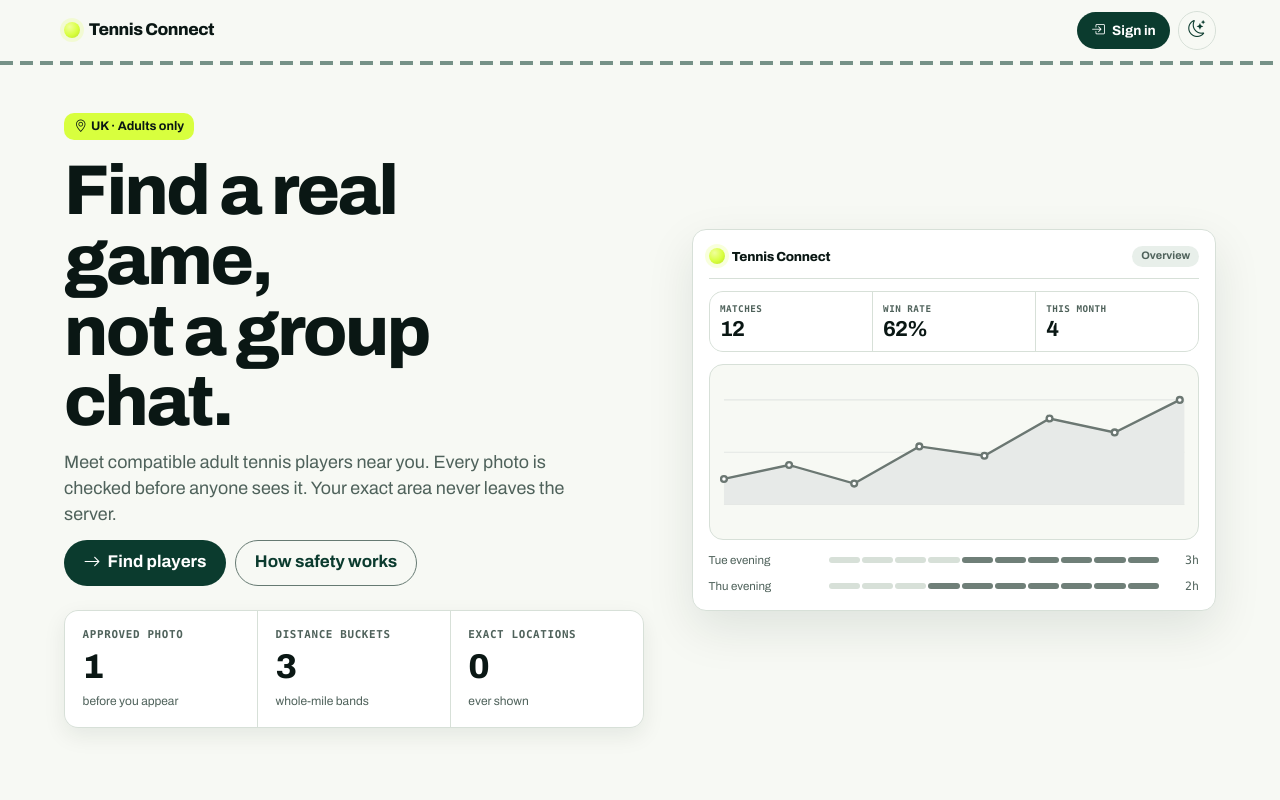
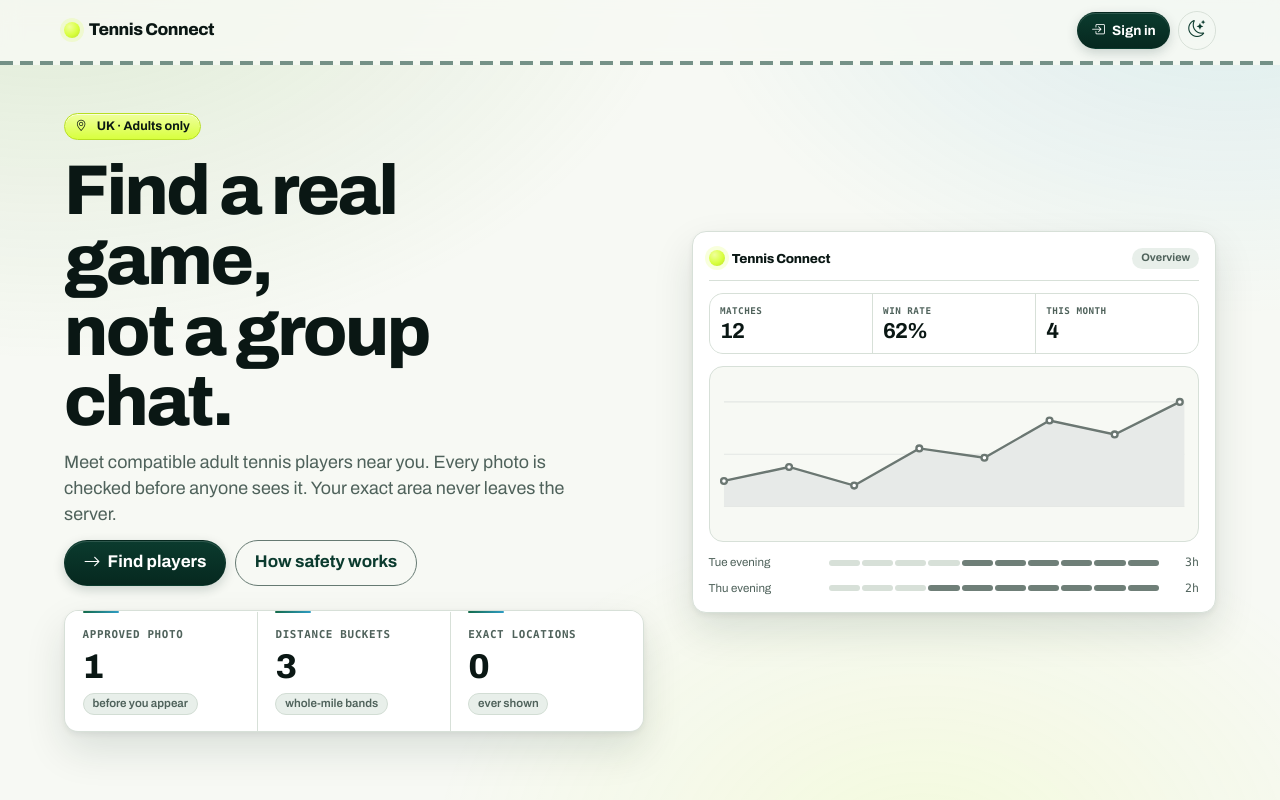
Before and after one commit to Archbaer/tennisConnect, a SvelteKit app in the folder web/: page / in a window 1280 px wide. Shown: the top 800 px of the page. Built offline with nearby package versions, Linux system fonts and the light colour scheme; no server answers.

Commit message:
feat(web): add layered depth to shared design tokens
Add elevation, tinted background glows, refined chips, KPI pills, gradient trackers, row states and richer dark surfaces.

```diff
--- a/web/src/app.css
+++ b/web/src/app.css
@@ -12,33 +12,63 @@
   --grass: #6fa84a;
   --paper: #f7f9f4;
   --surface: #ffffff;
+  --surface-top: #ffffff;
+  --surface-2: #fbfdf9;
   --surface-hover: #eef4ef;
   --ink: #0a1714;
   --muted: #4f625b;
   --line: #d7e0d8;
+  --line-strong: #c3d0c7;
   --control-border: #667a72;
   --chip-bg: #e8efea;
   --chip-ink: #0a1714;
+  --chip-line: #d2ddd4;
   --success: #17663f;
   --success-bg: #e2f2e8;
+  --success-line: #b9dcc7;
   --danger: #8f3b24;
   --danger-bg: #f7e3dd;
+  --danger-line: #e7c3b8;
   --danger-surface: #fbefeb;
   --info-surface: #e8f4f6;
   --info-ink: #0b3b2e;
+  --info-line: #c2dfe6;
   --media-bg: #e5ebe6;
-  --header-bg: rgb(247 249 244 / 94%);
-  --tab-bg: rgb(255 255 255 / 96%);
+  --header-bg: rgb(247 249 244 / 84%);
+  --tab-bg: rgb(255 255 255 / 86%);
   --tab-active-bg: #eef4ef;
+  --sidebar-bg: rgb(250 252 248 / 72%);
+  --backdrop: rgb(6 40 31 / 55%);
   --font-mono: ui-monospace, SFMono-Regular, Menlo, Consolas, monospace;
   --radius: 28px;
   --radius-control: 14px;
   --radius-chip: 10px;
-  --shadow: 0 18px 48px rgb(6 40 31 / 10%);
-  --shadow-small: 0 8px 22px rgb(6 40 31 / 8%);
+  --highlight: rgb(255 255 255 / 92%);
+  --glow-1: rgb(111 168 74 / 20%);
+  --glow-2: rgb(46 156 196 / 15%);
+  --glow-3: rgb(216 255 62 / 13%);
+  --tc-shadow-1: 0 1px 2px rgb(6 40 31 / 5%), 0 7px 18px rgb(6 40 31 / 7%);
+  --tc-shadow-2: 0 2px 6px rgb(6 40 31 / 7%), 0 18px 40px rgb(6 40 31 / 12%);
+  --tc-shadow-3: 0 8px 20px rgb(6 40 31 / 11%), 0 38px 84px rgb(6 40 31 / 24%);
+  --card-highlight: inset 0 1px 0 var(--highlight);
+  --shadow: var(--tc-shadow-2);
+  --shadow-small: var(--tc-shadow-1);
+  --nav-active-from: #146b4a;
+  --nav-active-to: #0b3b2e;
+  --nav-glow: rgb(11 59 46 / 26%);
+  --ball-glow: rgb(216 255 62 / 34%);
+  --focus-glow: rgb(46 156 196 / 24%);
+  --header-shadow: 0 8px 24px rgb(6 40 31 / 4%);
   --chart-fill: #e7eae8;
+  --chart-fill-start: #6b7772;
   --chart-line: #6b7772;
+  --chart-line-start: #7c8a84;
+  --chart-line-end: #146b4a;
+  --chart-glow: rgb(20 107 74 / 18%);
   --chart-grid: #e3e7e4;
+  --tracker-track: #e1e7e2;
+  --tracker-from: #146b4a;
+  --tracker-to: #6fa84a;
   --tracker-progress: #6f7f78;
 
   --bs-primary: #0b3b2e;
@@ -76,7 +106,12 @@ body {
   margin: 0;
   min-width: 320px;
   min-height: 100dvh;
-  background: var(--paper);
+  background:
+    radial-gradient(ellipse 60rem 42rem at 4% -12%, var(--glow-1), transparent 68%),
+    radial-gradient(ellipse 52rem 36rem at 96% -8%, var(--glow-2), transparent 66%),
+    radial-gradient(ellipse 44rem 32rem at 72% 108%, var(--glow-3), transparent 70%),
+    var(--paper);
+  background-attachment: fixed;
   color: var(--ink);
   font-size: 17px;
   line-height: 1.45;
@@ -127,6 +162,7 @@ a:hover {
 :focus-visible {
   outline: 3px solid var(--sky);
   outline-offset: 2px;
+  box-shadow: 0 0 0 6px var(--focus-glow);
 }
 
 h1,
@@ -236,24 +272,26 @@ small,
 
 .surface,
 .sheet-card {
-  background: var(--surface);
+  background: linear-gradient(180deg, var(--surface-top), var(--surface) 72%);
   border: 1px solid var(--line);
   border-radius: var(--radius-control);
-  box-shadow: var(--shadow-small);
+  box-shadow: var(--card-highlight), var(--tc-shadow-2);
   padding: 1.25rem;
 }
 
 .card {
-  background: var(--surface);
+  background: linear-gradient(180deg, var(--surface-top), var(--surface) 72%);
   border: 1px solid var(--line);
   border-radius: var(--radius-control);
-  box-shadow: var(--shadow-small);
+  box-shadow: var(--card-highlight), var(--tc-shadow-1);
   padding: 1rem;
-  transition: box-shadow 180ms ease;
+  transition: transform 180ms ease, box-shadow 180ms ease, border-color 180ms ease;
 }
 
 .card:hover {
-  box-shadow: var(--shadow);
+  transform: translateY(-2px);
+  border-color: var(--line-strong);
+  box-shadow: var(--card-highlight), var(--tc-shadow-2);
 }
 
 .grid {
@@ -324,28 +362,30 @@ button,
   padding: 0.62rem 1.15rem;
   border: 1px solid transparent;
   border-radius: 999px;
-  background: var(--court);
+  background: linear-gradient(180deg, var(--court), var(--court-deep));
   color: white;
   font: inherit;
   font-weight: 700;
   text-decoration: none;
   cursor: pointer;
-  transition: transform 140ms ease, background 140ms ease, box-shadow 140ms ease;
+  box-shadow: inset 0 1px 0 rgb(255 255 255 / 14%), 0 4px 12px rgb(6 40 31 / 18%);
+  transition: transform 160ms ease, background 160ms ease, box-shadow 160ms ease, border-color 160ms ease;
 }
 
 button:hover,
 .button:hover,
 .btn:hover {
-  background: var(--court-deep);
+  background: linear-gradient(180deg, var(--court-deep), var(--court-deep));
   color: white;
-  transform: translateY(-1px);
-  box-shadow: 0 8px 18px rgb(6 38 45 / 18%);
+  transform: translateY(-2px);
+  box-shadow: inset 0 1px 0 rgb(255 255 255 / 16%), 0 10px 24px rgb(6 40 31 / 24%);
 }
 
 button:active,
 .button:active,
 .btn:active {
   transform: translateY(0);
+  box-shadow: inset 0 1px 3px rgb(0 0 0 / 22%), 0 3px 8px rgb(6 40 31 / 16%);
 }
 
 button.secondary,
@@ -354,6 +394,7 @@ button.secondary,
   background: transparent;
   color: var(--court);
   border-color: var(--control-border);
+  box-shadow: none;
 }
 
 button.secondary:hover,
@@ -361,19 +402,20 @@ button.secondary:hover,
 .btn-outline-primary:hover {
   background: var(--court);
   color: white;
+  box-shadow: var(--tc-shadow-1);
 }
 
 button.danger,
 .button.danger,
 .btn-danger {
-  background: var(--clay);
+  background: linear-gradient(180deg, var(--clay), var(--clay-deep));
   color: white;
 }
 
 button.danger:hover,
 .button.danger:hover,
 .btn-danger:hover {
-  background: var(--clay-deep);
+  background: linear-gradient(180deg, var(--clay-deep), var(--clay-deep));
 }
 
 button.ghost,
@@ -410,6 +452,7 @@ button:disabled,
   background: transparent;
   color: var(--court);
   border-color: var(--control-border);
+  box-shadow: none;
   --bs-btn-color: var(--court);
   --bs-btn-border-color: var(--control-border);
   --bs-btn-hover-bg: var(--court);
@@ -420,23 +463,27 @@ button:disabled,
 .btn-outline-secondary:hover {
   background: var(--court);
   color: white;
+  box-shadow: var(--tc-shadow-1);
 }
 
 .btn-outline-danger {
   background: transparent;
   color: var(--danger);
   border-color: var(--clay);
+  box-shadow: none;
 }
 
 .btn-outline-danger:hover {
   background: var(--clay);
   color: white;
+  box-shadow: var(--tc-shadow-1);
 }
 
 .btn-outline-light {
   background: transparent;
   color: white;
   border-color: rgb(255 255 255 / 55%);
+  box-shadow: none;
 }
 
 .btn-outline-light:hover {
@@ -460,62 +507,94 @@ button:disabled,
   border-radius: 999px;
   background: rgb(6 40 31 / 78%);
   color: white;
+  box-shadow: inset 0 1px 0 rgb(255 255 255 / 20%), 0 6px 16px rgb(6 40 31 / 20%);
   backdrop-filter: blur(8px);
+  transition: transform 160ms ease, background 160ms ease, box-shadow 160ms ease;
 }
 
 .icon-button:hover {
   background: var(--court-deep);
   color: white;
-  transform: none;
+  transform: translateY(-1px);
+  box-shadow: inset 0 1px 0 rgb(255 255 255 / 24%), 0 10px 22px rgb(6 40 31 / 28%);
 }
 
 .icon-button.dark {
   border-color: var(--line);
-  background: var(--surface);
+  background: linear-gradient(180deg, var(--surface-top), var(--surface));
   color: var(--court);
+  box-shadow: var(--card-highlight), var(--tc-shadow-1);
 }
 
 .icon-button.dark:hover {
   background: var(--court);
   color: white;
+  box-shadow: inset 0 1px 0 rgb(255 255 255 / 16%), var(--tc-shadow-2);
 }
 
 .chip {
   display: inline-flex;
   align-items: center;
+  gap: 0.38rem;
   min-height: 1.7rem;
-  padding: 0.15rem 0.65rem;
-  border-radius: var(--radius-chip);
+  padding: 0.18rem 0.65rem;
+  border: 1px solid var(--chip-line);
+  border-radius: 999px;
   background: var(--chip-bg);
   color: var(--chip-ink);
   font-size: 0.78rem;
   font-weight: 700;
+  line-height: 1.15;
+}
+
+.chip::before {
+  content: '';
+  flex: 0 0 auto;
+  width: 0.4rem;
+  height: 0.4rem;
+  border-radius: 50%;
+  background: currentColor;
+  opacity: 0.72;
+}
+
+.chip:has(i)::before {
+  display: none;
+}
+
+.chip .bi {
+  font-size: 0.9em;
 }
 
 .chip.alert,
 .chip.danger {
+  border-color: var(--danger-line);
   background: var(--danger-bg);
   color: var(--danger);
 }
 
 .chip.success {
+  border-color: var(--success-line);
   background: var(--success-bg);
   color: var(--success);
 }
 
 .chip.info {
+  border-color: var(--info-line);
   background: var(--info-surface);
   color: var(--info-ink);
 }
 
 .chip.optic {
-  background: var(--ball);
+  border-color: var(--ball-deep);
+  background: linear-gradient(180deg, #efff9e, var(--ball));
   color: #0a1714;
+  box-shadow: inset 0 1px 0 rgb(255 255 255 / 65%);
 }
 
 .alert-box {
   border-left: 5px solid var(--clay);
   background: var(--danger-surface);
+  box-shadow: inset 0 1px 0 var(--highlight);
   padding: 0.95rem 1rem;
   border-radius: 0 var(--radius-control) var(--radius-control) 0;
 }
@@ -523,6 +602,7 @@ button:disabled,
 .notice {
   border-left: 5px solid var(--court-light);
   background: var(--info-surface);
+  box-shadow: inset 0 1px 0 var(--highlight);
   color: var(--info-ink);
   padding: 0.95rem 1rem;
   border-radius: 0 var(--radius-control) var(--radius-control) 0;
@@ -536,7 +616,7 @@ button:disabled,
   border: 1px solid var(--line);
   border-radius: var(--radius-control);
   background: var(--line);
-  box-shadow: var(--shadow-small);
+  box-shadow: var(--card-highlight), var(--tc-shadow-2);
 }
 
 .kpi-strip.two {
@@ -548,9 +628,22 @@ button:disabled,
 }
 
 .kpi {
+  position: relative;
   min-width: 0;
   padding: 1rem 1.1rem;
-  background: var(--surface);
+  background: linear-gradient(180deg, var(--surface-top), var(--surface) 78%);
+  box-shadow: inset 0 1px 0 var(--highlight);
+}
+
+.kpi::before {
+  content: '';
+  position: absolute;
+  top: 0;
+  left: 1.1rem;
+  width: 2.25rem;
+  height: 2px;
+  border-radius: 999px;
+  background: linear-gradient(90deg, var(--court-light), var(--sky));
 }
 
 .kpi-label {
@@ -567,6 +660,7 @@ button:disabled,
   margin: 0;
   font-size: clamp(1.55rem, 3vw, 2.15rem);
   font-weight: 800;
+  font-variant-numeric: tabular-nums;
   letter-spacing: -0.04em;
   line-height: 1;
   overflow-wrap: anywhere;
@@ -584,36 +678,49 @@ button:disabled,
 }
 
 .kpi-delta {
-  display: flex;
+  display: inline-flex;
   align-items: center;
-  gap: 0.25rem;
+  gap: 0.3rem;
+  max-width: 100%;
   margin: 0.55rem 0 0;
+  padding: 0.18rem 0.55rem;
+  border: 1px solid var(--chip-line);
+  border-radius: 999px;
+  background: var(--chip-bg);
   color: var(--muted);
-  font-size: 0.75rem;
+  font-size: 0.72rem;
+  font-weight: 600;
+  line-height: 1.2;
 }
 
 .kpi-delta.up {
+  border-color: var(--success-line);
+  background: var(--success-bg);
   color: var(--success);
 }
 
 .kpi-delta.down {
+  border-color: var(--danger-line);
+  background: var(--danger-bg);
   color: var(--danger);
 }
 
 .segmented {
   display: flex;
-  gap: 2px;
-  height: 6px;
+  gap: 3px;
+  height: 7px;
+  border-radius: 999px;
 }
 
 .segment {
   flex: 1;
   border-radius: 999px;
-  background: var(--line);
+  background: var(--tracker-track);
 }
 
 .segment.on {
-  background: var(--tracker-progress);
+  background: linear-gradient(90deg, var(--tracker-from), var(--tracker-to));
+  box-shadow: inset 0 1px 0 rgb(255 255 255 / 28%);
 }
 
 .kpi .segmented {
@@ -650,21 +757,21 @@ progress.progress-track {
   overflow: hidden;
   border: 0;
   border-radius: 999px;
-  background: var(--line);
+  background: var(--tracker-track);
   appearance: none;
 }
 
 progress.progress-track::-webkit-progress-bar {
-  background: var(--line);
+  background: var(--tracker-track);
 }
 
 progress.progress-track::-webkit-progress-value {
-  background: var(--tracker-progress);
+  background: linear-gradient(90deg, var(--tracker-from), var(--tracker-to));
   border-radius: 999px;
 }
 
 progress.progress-track::-moz-progress-bar {
-  background: var(--tracker-progress);
+  background: linear-gradient(90deg, var(--tracker-from), var(--tracker-to));
   border-radius: 999px;
 }
 
@@ -697,6 +804,24 @@ progress.progress-track::-moz-progress-bar {
   vertical-align: middle;
 }
 
+.data-table tbody tr {
+  transition: background 160ms ease, box-shadow 160ms ease;
+}
+
+.data-table tbody tr:hover,
+.data-table tbody tr:focus-within {
+  background: var(--surface-hover);
+}
+
+.data-table tbody tr.new-match {
+  background: linear-gradient(90deg, rgb(216 255 62 / 10%), transparent 58%);
+}
+
+.data-table tbody tr.new-match:hover,
+.data-table tbody tr.new-match:focus-within {
+  background: linear-gradient(90deg, rgb(216 255 62 / 16%), var(--surface-hover) 68%);
+}
+
 .data-table tbody tr:last-child td {
   border-bottom: 0;
 }
@@ -716,12 +841,15 @@ progress.progress-track::-moz-progress-bar {
   border-radius: 999px;
   color: var(--muted);
   text-decoration: none;
+  transition: transform 160ms ease, border-color 160ms ease, background 160ms ease, color 160ms ease;
 }
 
 .row-action:hover {
   border-color: var(--line);
-  background: var(--paper);
+  background: var(--surface);
   color: var(--court);
+  transform: translateY(-1px);
+  box-shadow: var(--tc-shadow-1);
 }
 
 .control-search {
@@ -776,9 +904,12 @@ progress.progress-track::-moz-progress-bar {
 .match-flood {
   position: relative;
   overflow: hidden;
-  background: var(--court-deep);
+  background:
+    radial-gradient(circle at 88% 12%, rgb(216 255 62 / 16%), transparent 45%),
+    linear-gradient(160deg, var(--court), var(--court-deep));
   color: white;
   border-radius: var(--radius);
+  box-shadow: var(--card-highlight), var(--tc-shadow-3);
   padding: 1.5rem;
   animation: match-flood 420ms cubic-bezier(0.2, 0.8, 0.2, 1);
 }
@@ -823,8 +954,10 @@ progress.progress-track::-moz-progress-bar {
   position: relative;
   aspect-ratio: 1;
   overflow: hidden;
+  border: 1px solid var(--line);
   border-radius: var(--radius-control);
   background: var(--media-bg);
+  box-shadow: inset 0 1px 0 var(--highlight), var(--tc-shadow-1);
 }
 
 .photo-slot img {
@@ -848,8 +981,15 @@ progress.progress-track::-moz-progress-bar {
   overflow: hidden;
   border: 1px solid var(--line);
   border-radius: var(--radius-control);
-  background: var(--surface);
-  box-shadow: var(--shadow-small);
+  background: linear-gradient(180deg, var(--surface-top), var(--surface) 72%);
+  box-shadow: var(--card-highlight), var(--tc-shadow-2);
+  transition: transform 180ms ease, box-shadow 180ms ease, border-color 180ms ease;
+}
+
+.media-card:hover {
+  transform: translateY(-2px);
+  border-color: var(--line-strong);
+  box-shadow: var(--card-highlight), var(--tc-shadow-3);
 }
 
 .media-frame {
@@ -1086,6 +1226,16 @@ progress.progress-track::-moz-progress-bar {
     transition-duration: 0.01ms !important;
     scroll-behavior: auto !important;
   }
+
+  .card:hover,
+  .media-card:hover,
+  button:hover,
+  .button:hover,
+  .btn:hover,
+  .row-action:hover,
+  .sidebar-nav a:hover {
+    transform: none;
+  }
 }
 
 @media (max-width: 767px) {
@@ -1123,29 +1273,56 @@ html[data-bs-theme='dark'] {
   --sky: #6cc7e8;
   --paper: #0b0f0d;
   --surface: #151a18;
-  --surface-hover: #1b2a24;
+  --surface-top: #1a211e;
+  --surface-2: #111614;
+  --surface-hover: #1f2a25;
   --ink: #eef4f0;
   --muted: #a3b3ab;
-  --line: #29332f;
+  --line: #2b3531;
+  --line-strong: #3a4741;
   --control-border: #5b6d65;
   --chip-bg: #1e2824;
   --chip-ink: #eef4f0;
+  --chip-line: #33403a;
   --success: #8fe3b8;
   --success-bg: #123326;
+  --success-line: #23533f;
   --danger: #f0b9a8;
   --danger-bg: #3a211b;
+  --danger-line: #5c3229;
   --danger-surface: #2a1a16;
   --info-surface: #102a2e;
   --info-ink: #c8ecef;
+  --info-line: #1f4a50;
   --media-bg: #1e2824;
-  --header-bg: rgb(11 15 13 / 94%);
-  --tab-bg: rgb(21 26 24 / 96%);
-  --tab-active-bg: #1b2a24;
-  --shadow: 0 18px 48px rgb(0 0 0 / 45%);
-  --shadow-small: 0 8px 22px rgb(0 0 0 / 35%);
+  --header-bg: rgb(11 15 13 / 88%);
+  --tab-bg: rgb(17 22 20 / 90%);
+  --tab-active-bg: #1f2a25;
+  --sidebar-bg: rgb(13 18 16 / 72%);
+  --backdrop: rgb(0 0 0 / 65%);
+  --highlight: rgb(255 255 255 / 7%);
+  --glow-1: rgb(31 122 88 / 20%);
+  --glow-2: rgb(46 156 196 / 11%);
+  --glow-3: rgb(216 255 62 / 4%);
+  --tc-shadow-1: 0 1px 2px rgb(0 0 0 / 35%), 0 8px 20px rgb(0 0 0 / 28%);
+  --tc-shadow-2: 0 2px 6px rgb(0 0 0 / 40%), 0 20px 44px rgb(0 0 0 / 42%);
+  --tc-shadow-3: 0 10px 24px rgb(0 0 0 / 45%), 0 44px 96px rgb(0 0 0 / 60%);
+  --nav-active-from: #1f7a58;
+  --nav-active-to: #0d4631;
+  --nav-glow: rgb(31 122 88 / 38%);
+  --ball-glow: rgb(216 255 62 / 30%);
+  --focus-glow: rgb(108 199 232 / 28%);
+  --header-shadow: 0 10px 28px rgb(0 0 0 / 28%);
   --chart-fill: #242c29;
+  --chart-fill-start: #a3b3ab;
   --chart-line: #a3b3ab;
+  --chart-line-start: #a3b3ab;
+  --chart-line-end: #8fe3b8;
+  --chart-glow: rgb(143 227 184 / 40%);
   --chart-grid: #232b28;
+  --tracker-track: #28322e;
+  --tracker-from: #1f7a58;
+  --tracker-to: #8fe3b8;
   --tracker-progress: #8ea39a;
 
   --bs-primary: #1f7a58;
@@ -1154,7 +1331,7 @@ html[data-bs-theme='dark'] {
   --bs-link-hover-color: #a8e6c8;
   --bs-body-color: #eef4f0;
   --bs-body-bg: #0b0f0d;
-  --bs-border-color: #29332f;
+  --bs-border-color: #2b3531;
   --bs-secondary-color: #a3b3ab;
   --bs-tertiary-bg: #1e2824;
 }
@@ -1177,6 +1354,11 @@ html[data-bs-theme='dark'] .sidebar-nav a.active {
   color: #fff;
 }
 
+html[data-bs-theme='dark'] .tab-bar a.active,
+html[data-bs-theme='dark'] .tab-bar a.active i {
+  color: var(--court-light);
+}
+
 html[data-bs-theme='dark'] .sidebar-brand,
 html[data-bs-theme='dark'] .settings-row {
   color: var(--ink);
@@ -1194,6 +1376,12 @@ html[data-bs-theme='dark'] body::before {
 
 html[data-bs-theme='dark'] body::after {
   opacity: 0.06;
+}
+
+html[data-bs-theme='dark'] .site-footer {
+  background: linear-gradient(180deg, #121a16, #0b0f0d 72%);
+  color: #dce8e2;
+  box-shadow: inset 0 1px 0 rgb(255 255 255 / 6%);
 }
 
 html[data-bs-theme='dark'] .btn-outline-secondary,
@@ -1217,3 +1405,12 @@ html[data-bs-theme='dark'] .btn-outline-danger {
 html[data-bs-theme='dark'] .icon-button.dark {
   color: var(--court-light);
 }
+
+html[data-bs-theme='dark'] .data-table tbody tr.new-match {
+  background: linear-gradient(90deg, rgb(216 255 62 / 7%), transparent 58%);
+}
+
+html[data-bs-theme='dark'] .data-table tbody tr.new-match:hover,
+html[data-bs-theme='dark'] .data-table tbody tr.new-match:focus-within {
+  background: linear-gradient(90deg, rgb(216 255 62 / 11%), var(--surface-hover) 68%);
+}
```
